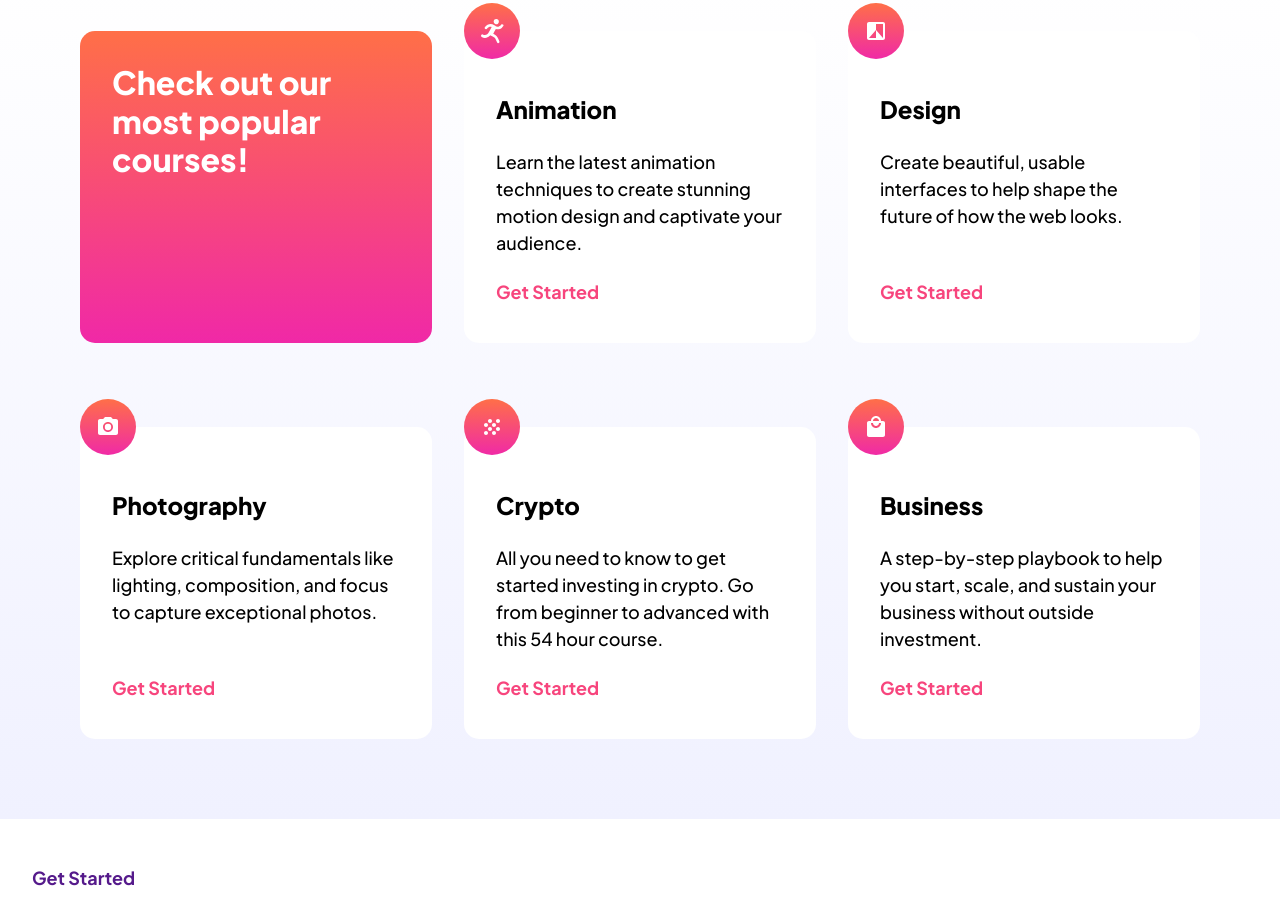
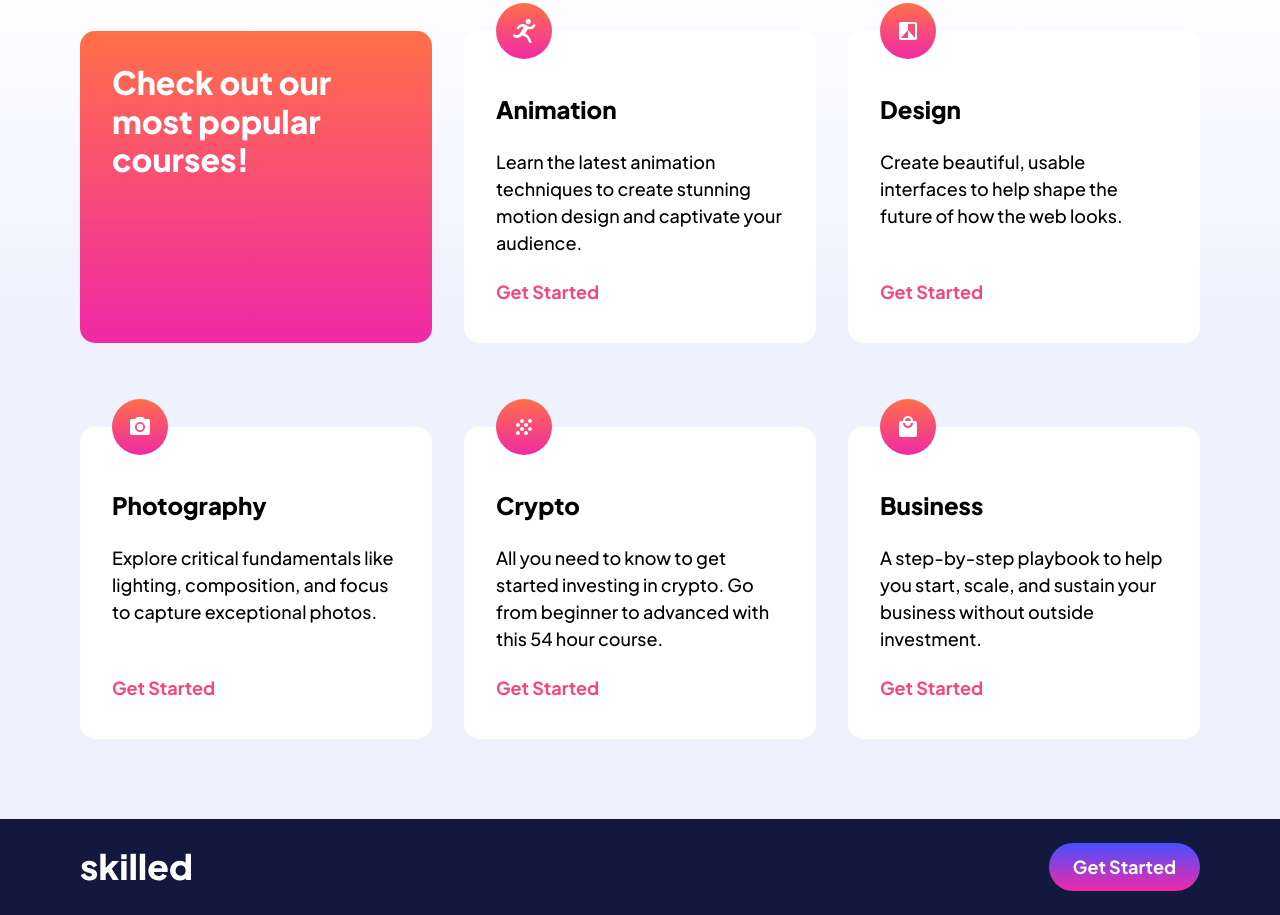
Before and after one commit to Ravi-Ranjan-Sharma-droid/UI-clone-basic-foundation, a plain HTML site: page School-education-landing-page/index.html in a window 1280 px wide. Shown: the part 795-1710 px from the top of the page. Drawn offline with Linux system fonts and the light colour scheme.

Commit message:
footer section added

```diff
--- a/School-education-landing-page/css/components/courses.css
+++ b/School-education-landing-page/css/components/courses.css
@@ -14,7 +14,7 @@
 }
 
 .courses{
-    background:  linear-gradient(#fff, #f0f1ff);
+    background:  linear-gradient(#fff, #f0f1ff 40%);
     padding-block: 64px 80px;
 }
 
@@ -34,7 +34,7 @@
 .courses img{
     position: absolute;
     top: 0;
-    translate: 0 -50%;
+    translate: 32px -50%;
 }
 .courses h3 {
     font-size: var(--fs-4);
--- /dev/null
+++ b/School-education-landing-page/css/components/footer.css
@@ -0,0 +1,9 @@
+.footer{
+    background: var(--color-blue-900);
+    padding-block: 24px;
+}
+.footer .wrapper{
+    display: flex;
+    justify-content: space-between;
+    align-items: center;
+}
--- a/School-education-landing-page/css/components/header.css
+++ b/School-education-landing-page/css/components/header.css
@@ -5,18 +5,10 @@
   padding-block: 16px;
 }
 
-.header .logo{
-    width: 4.955625rem;
-}
+
 /* tablet */
 @media (width >= 50.625em){
   .header{
     padding-block: 24px;
   }
 }
-/* desktop */
-@media (width >= 75em){
-  .header.logo{
-    width: 6.9375rem;
-  }
-}
--- a/School-education-landing-page/css/global/boilerplate.css
+++ b/School-education-landing-page/css/global/boilerplate.css
@@ -47,3 +47,16 @@ img {
 main{
   overflow-x: clip;
 }
+.logo:hover{
+  opacity: 0.75;
+  transition: opacity 150ms ease-in-out;
+}
+.logo{
+    width: 4.955625rem;
+}
+/* desktop */
+@media (width >= 75em){
+  .logo{
+    width: 6.9375rem;
+  }
+}
--- a/School-education-landing-page/css/global/button.css
+++ b/School-education-landing-page/css/global/button.css
@@ -28,6 +28,16 @@
 .button.pink:hover{
     opacity: 0.5; /* We Can always fix it later :) */
 }
+.button.purple{
+    background: var(--gradient-purple);
+    color: var(--color-white);
+    padding: 10.5px 24px;
+    border-radius: 28px;
+}
+
+.button.purple:hover{
+    opacity: 0.5; /* We Can always fix it later :) */
+}
 
 @media (width >= 75em){
     .button {
--- a/School-education-landing-page/css/main.css
+++ b/School-education-landing-page/css/main.css
@@ -6,3 +6,4 @@
 @import url('global/layout.css');
 @import url('components/hero.css');
 @import url('components/courses.css');
+@import url('components/footer.css');
--- a/School-education-landing-page/index.html
+++ b/School-education-landing-page/index.html
@@ -83,8 +83,10 @@
         </section>
     </main>
     <footer class="footer">
-        <a href="#"><img src="assets/logo-light.svg" alt="Skilled logo" width="111" height="28"></a>
-        <a href="" class="button purple">Get Started</a>
+        <div class="wrapper">
+            <a  href="#"><img class="logo" src="assets/logo-light.svg" alt="Skilled logo" width="111" height="28"></a>
+            <a href="" class="button purple">Get Started</a>
+        </div>
     </footer>
 </body>
 
```
